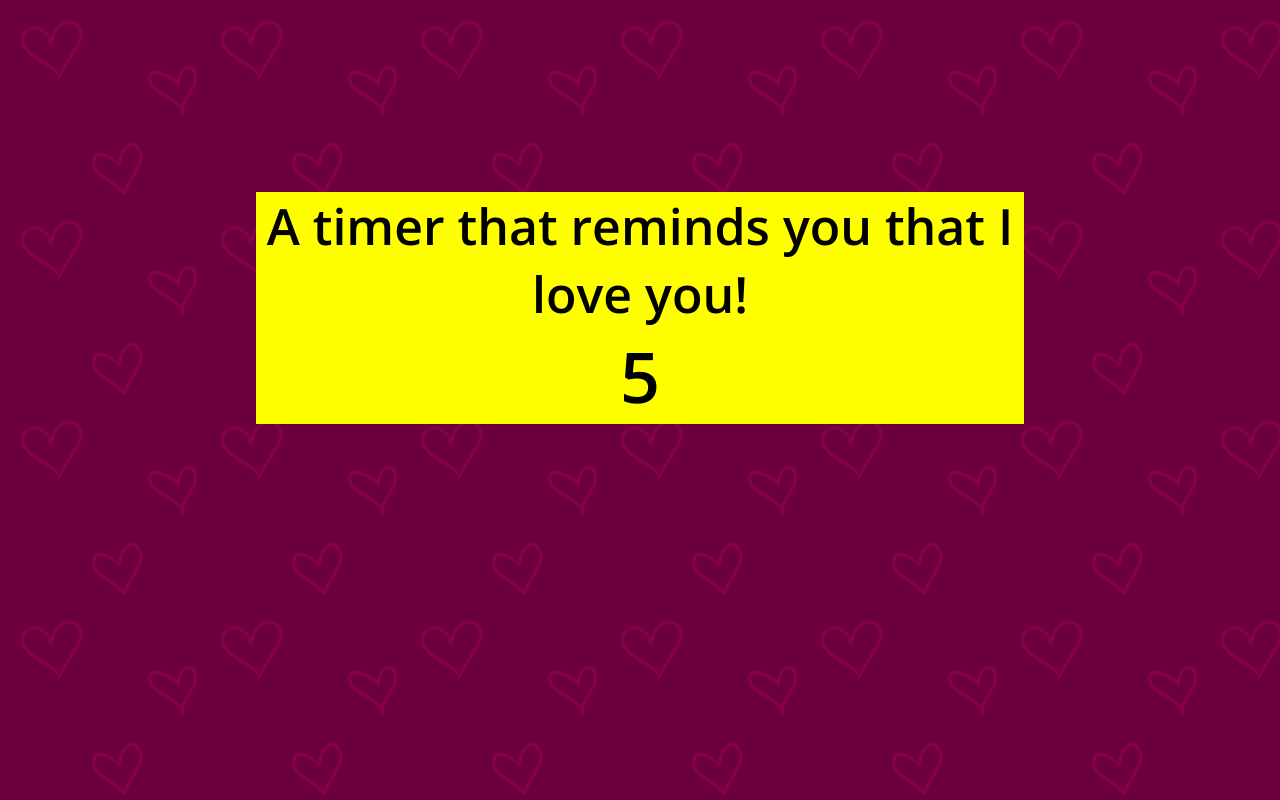
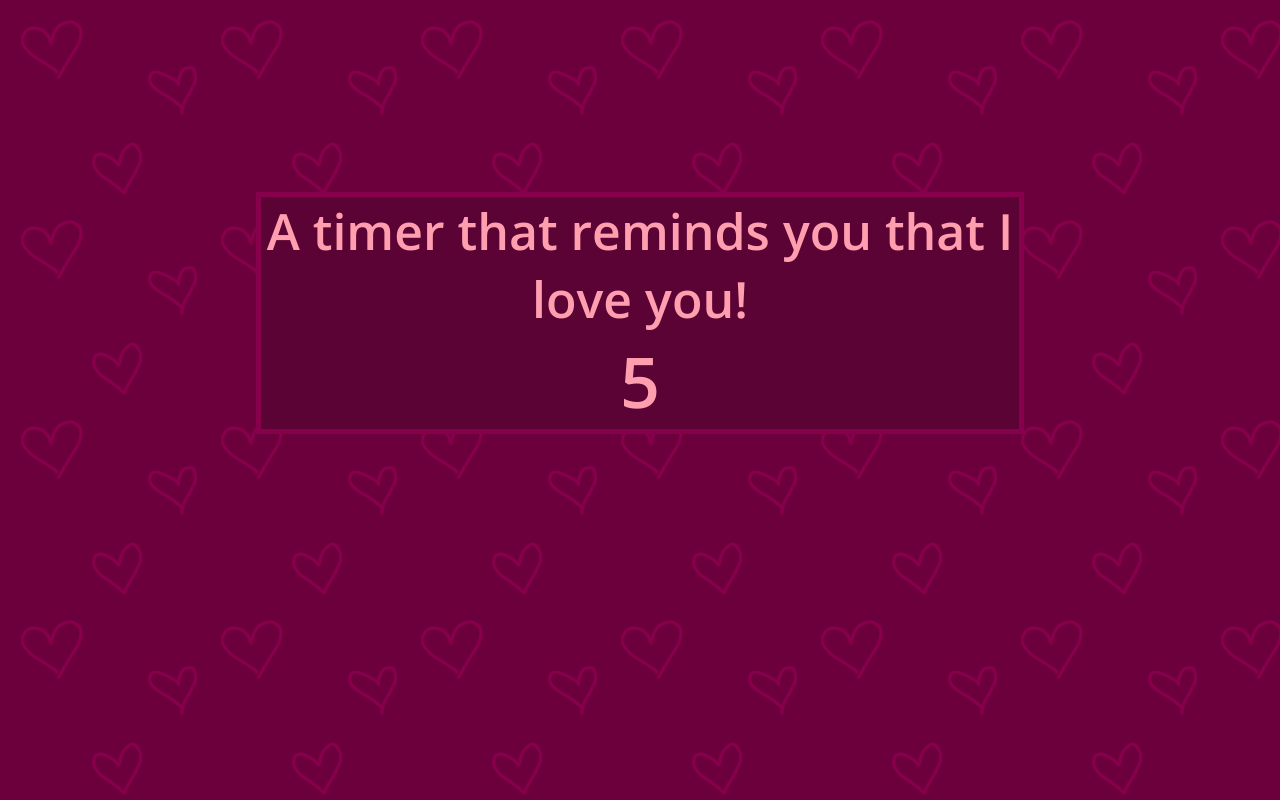
Before and after one commit to LybaaT/timerz, a plain HTML site: page index.html in a window 1280 px wide. Drawn offline with Linux system fonts and the light colour scheme.

Commit message:
Update css.css

```diff
--- a/css.css
+++ b/css.css
@@ -19,6 +19,9 @@ h1 {
     background-color: yellow;
     margin-left: 20%;
     margin-right: 20%;
+    border: 5px solid #86004b;
+    background-color:#5a0334;
+    color: rgb(255, 158, 174);
 }
 #count {
     font-size: 70px;
```
